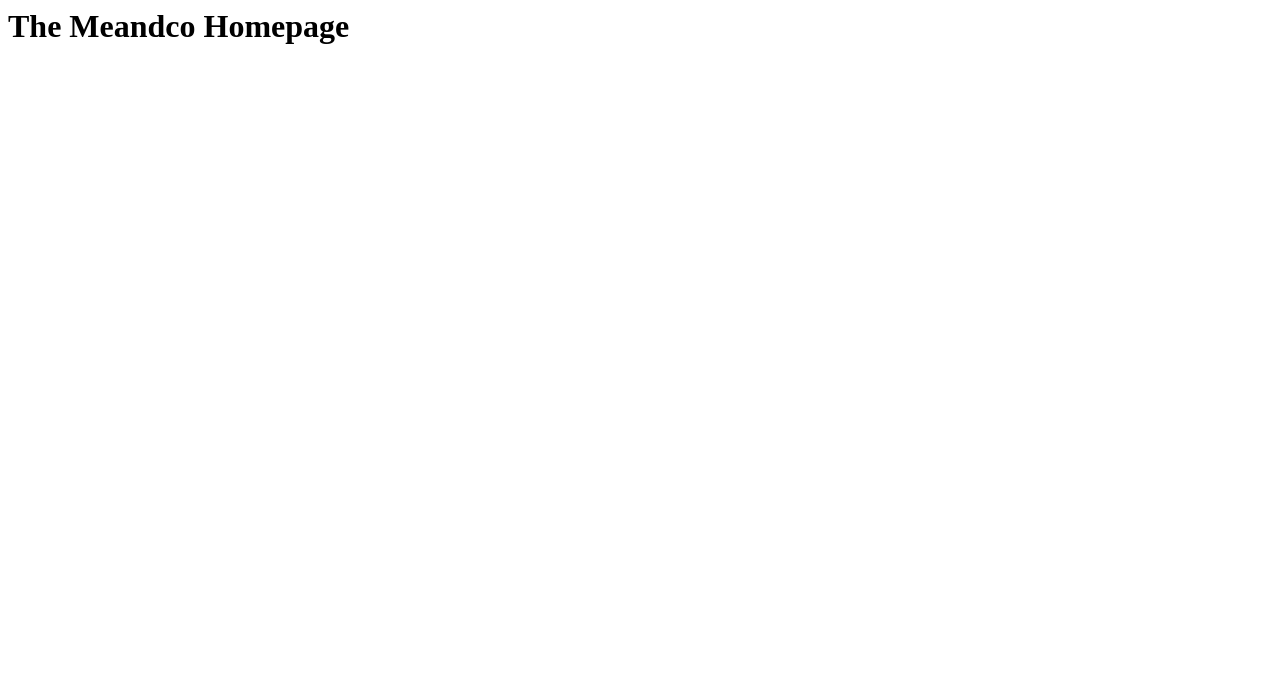
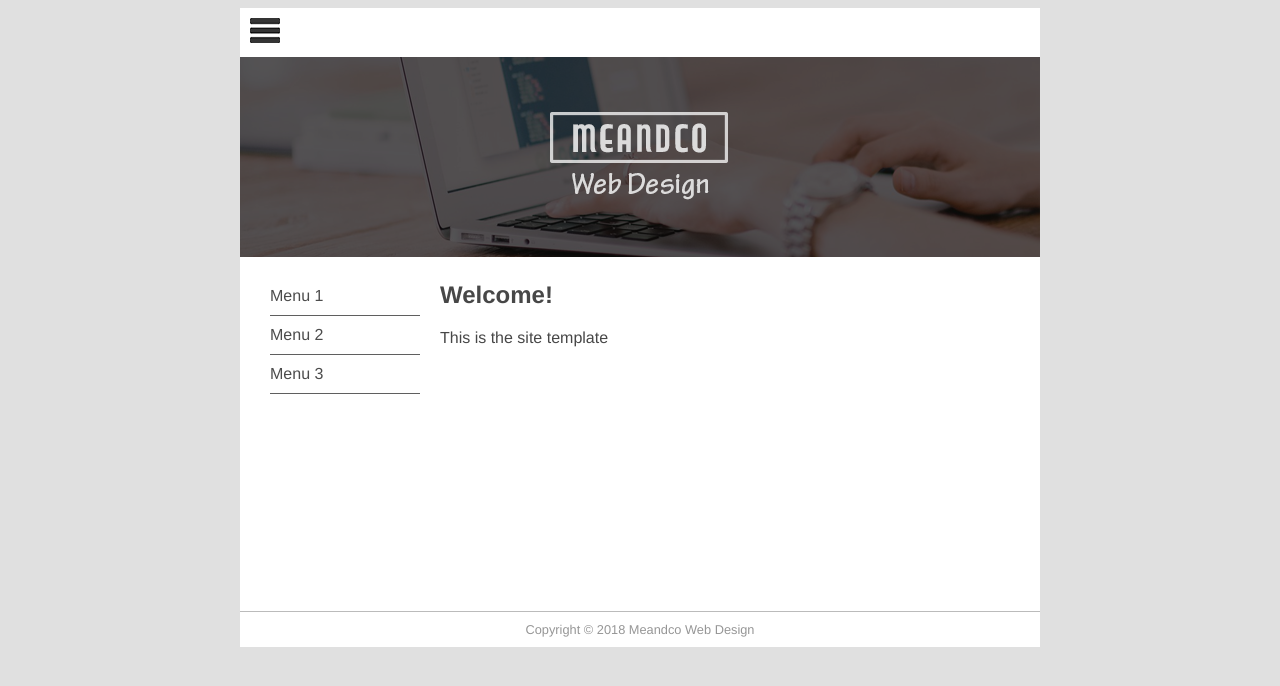
Before and after one commit to nycowboy04/mfdw_project, a Django app: page / in a window 1280 px wide. Shown: the top 686 px of the page. Run offline with Django 3.2, Linux system fonts and the light colour scheme.

Commit message:
filled in css file and corrected some html errors

```diff
--- a/mfdw_site/static/main.css
+++ b/mfdw_site/static/main.css
@@ -0,0 +1,67 @@
+@charset "UTF-8";
+#header{
+  border-style: none;
+  width: 800px;
+  height: auto;
+}
+
+#wrapper{
+  margin-top: 0px;
+  margin-left: auto;
+  margin-right: auto;
+  background-color: #FFFFFF;
+  width: 800px;
+}
+
+body{
+  background-color: #E0E0E0;
+  font-family: Gotham, "Helvetica Neue", Helvetica, Arial, sans-serif;
+  text-align: justify;
+  color: #474747;
+}
+
+#footer{
+  text-align: center;
+  font-size: 0.8em;
+  margin-top: 5px;
+  padding-top: 10px;
+  padding-bottom: 10px;
+  background-color: #FFFFFF;
+  border-top: thin solid #BBBBBB;
+  clear:both;
+  color: #969696;
+}
+
+#nav li{
+  padding-top: 10px;
+  padding-bottom: 10px;
+  font-size: 1em;
+  list-style-type: none;
+  border-bottom: thin solid #5F5F5F;
+  color: #4C4C4C;
+  left: 0px;
+  list-style-position: inside;
+  margin-left: -10px;
+}
+
+#nav li a {
+  text-decoration: none;
+}
+
+#leftsidebar{
+  width: 180px;
+  height: 350px;
+  float: left;
+}
+
+#main{
+  width: 560px;
+  float: left;
+  margin-left: 20px;
+  margin-right: 10px;
+  padding-right: 10px;
+}
+
+#logo {
+  padding: 10px;
+}
--- a/mfdw_site/templates/base.html
+++ b/mfdw_site/templates/base.html
@@ -10,7 +10,7 @@
     <div id="wrapper">
       <header id = "header">
         <div id="logo"><img src="{% static 'logo.jpg' %}" alt=""/></div>
-        <div id="topbanner"><img src="{% static 'top_banner.png'%} width="800"
+        <div id="topbanner"><img src="{% static 'top_banner.png' %}" width="800"
           height="200" alt=""/></div>
       </header>
       <aside id="leftsidebar">
--- a/pages/views.py
+++ b/pages/views.py
@@ -1,6 +1,6 @@
 from django.shortcuts import render
-from django.http import HttpResponse
+# from django.http import HttpResponse
 
 def index (request):
-    return HttpResponse("<h1>The Meandco Homepage</h1>")
-# Create your views here.
+#    return HttpResponse("<h1>The Meandco Homepage</h1>")
+    return render(request, "base.html")
```
